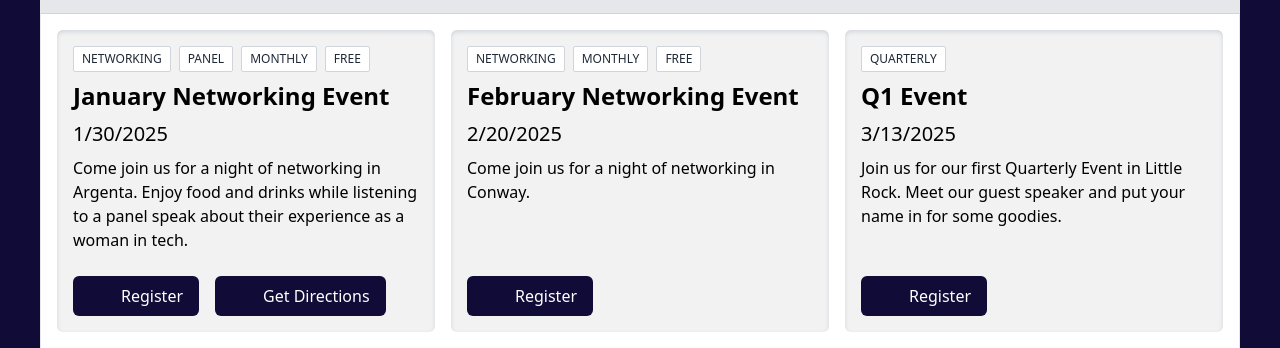
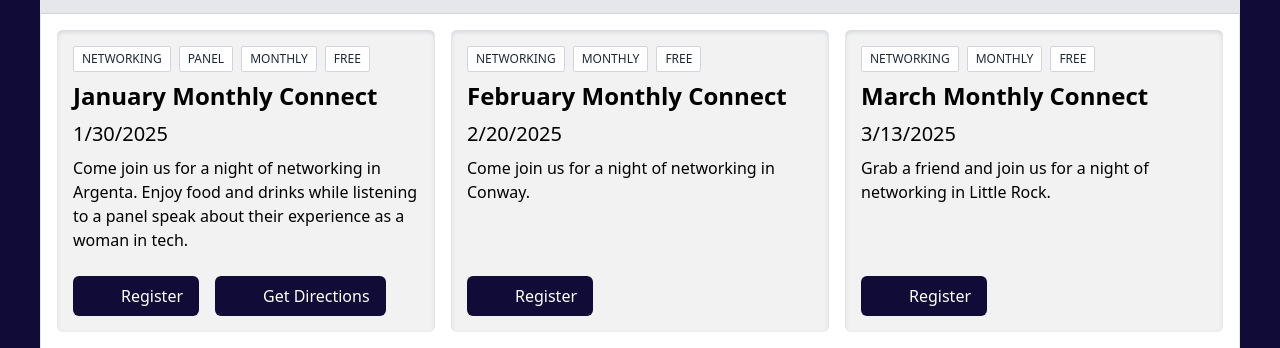
Before and after one commit to WIT-CA/wit-events, an Astro site: page / in a window 1280 px wide. Shown: the part 661-1009 px from the top of the page. Built offline with nearby package versions, Linux system fonts and the light colour scheme; Astro itself is replaced by a stand-in of ours; some icons are missing.

Commit message:
update - changing language to match branding and removing quarterly for monthly

```diff
--- a/src/components/UpcomingEvents.astro
+++ b/src/components/UpcomingEvents.astro
@@ -16,7 +16,7 @@ interface Event {
 
 const events: Event[] = [
   {
-    title: "January Networking Event",
+    title: "January Monthly Connect",
     date: new Date("2025-01-30T12:00:00Z"),
     details:
       "Come join us for a night of networking in Argenta. Enjoy food and drinks while listening to a panel speak about their experience as a woman in tech.",
@@ -25,19 +25,19 @@ const events: Event[] = [
     registrationUrl: "https://forms.office.com/r/50kZS1ZwnX",
   },
   {
-    title: "February Networking Event",
+    title: "February Monthly Connect",
     date: new Date("2025-02-20T12:00:00Z"),
     details: "Come join us for a night of networking in Conway.",
     tags: ["networking", "monthly", "free"],
     registrationUrl: "https://forms.office.com/r/feKZZwy49L",
   },
   {
-    title: "Q1 Event",
+    title: "March Monthly Connect",
     date: new Date("2025-03-13T12:00:00Z"),
     details:
-      "Join us for our first Quarterly Event in Little Rock. Meet our guest speaker and put your name in for some goodies.",
-    tags: ["quarterly"],
-    registrationUrl: "https://forms.office.com/r/rSaxbY8vhs",
+      "Grab a friend and join us for a night of networking in Little Rock.",
+    tags: ["networking", "monthly", "free"],
+    registrationUrl: "https://forms.office.com/r/SM7a95K2f0",
   },
 ];
 ---
```
